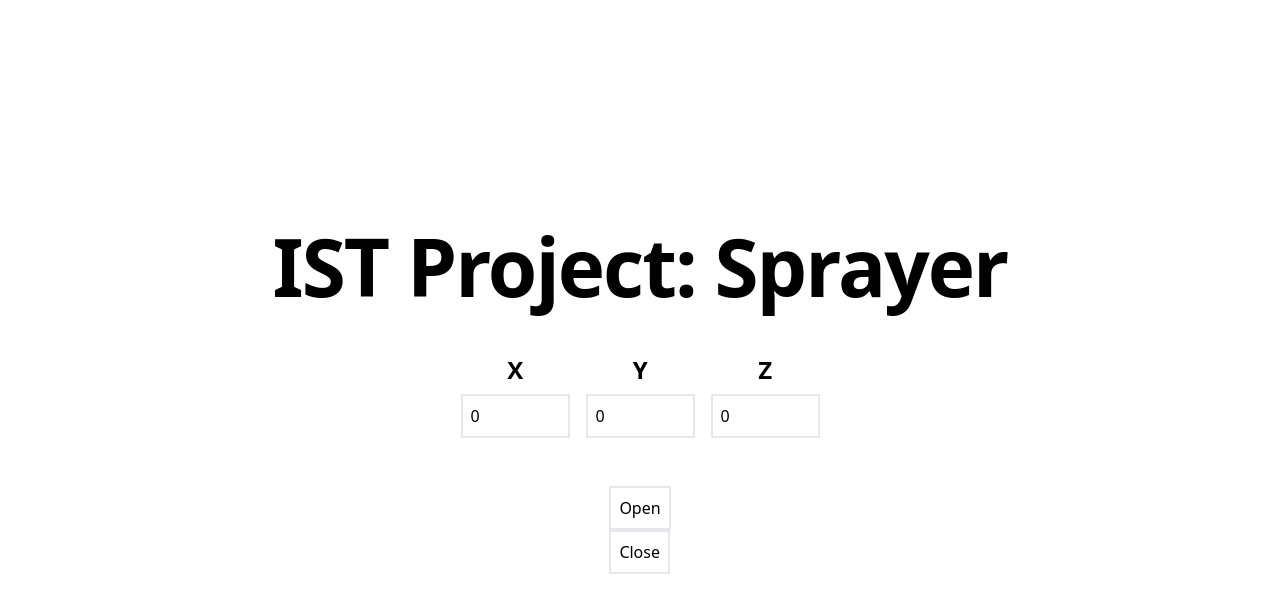
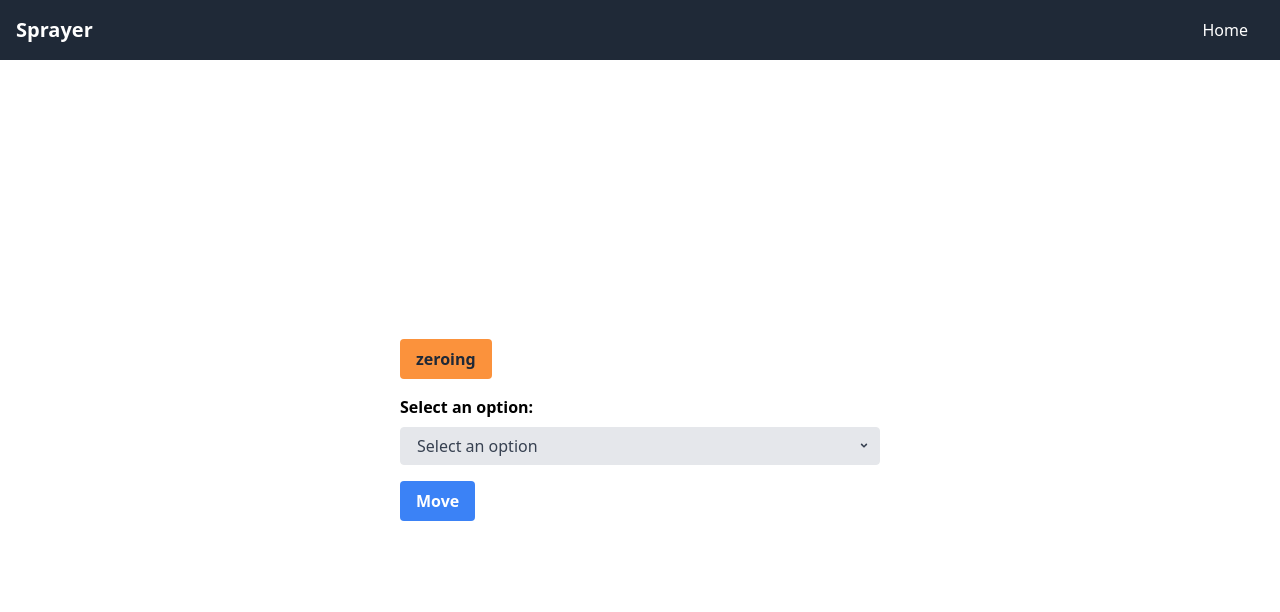
Before and after one commit to High-throughput-system-Ibanez-group/sprayer, a Next.js app in the folder web/: page / in a window 1280 px wide. Shown: the top 612 px of the page. Built offline with nearby package versions, Linux system fonts and the light colour scheme; no server answers.

Commit message:
Mega code, move x,y,z, zeroing, interface
Co-authored-by: Christian Callau <christian-callau@users.noreply.github.com>
Co-authored-by: Carlos Bertomeu <CarlosBM18@users.noreply.github.com>

```diff
--- a/web/src/pages/api/socket.ts
+++ b/web/src/pages/api/socket.ts
@@ -31,21 +31,17 @@ const SocketHandler = (req: NextApiRequest, res: NextApiResponseWithSocket) => {
        });
      });*/
     const serialPort = new SerialPort({
-      path: "/dev/tty.usbmodem11301",
+      path: "/dev/tty.usbmodem1301",
       baudRate: 9600,
     });
     io.on("connection", (socket) => {
-      socket.on("blink", (msg) => {
-        serialPort.write(`${msg}\n`, (err) => {
+      socket.on("command", (command: string) => {
+        serialPort.write(`${command}\n`, (err) => {
           if (err) {
             return console.log("Error on write: ", err?.message);
           }
         });
-        if (msg === "open") {
-          console.log("OPEN");
-        } else if (msg === "close") {
-          console.log("CLOSE");
-        }
+        console.log("Command: ", command);
       });
     });
   }
--- a/web/src/pages/index.tsx
+++ b/web/src/pages/index.tsx
@@ -1,11 +1,54 @@
 import { type NextPage } from "next";
 import Head from "next/head";
-import { useEffect } from "react";
+import { useEffect, useState } from "react";
 import { io, type Socket } from "socket.io-client";
 
 let socket: Socket;
 
+type MoveOptions = "X" | "Y" | "Z" | undefined;
+
 const Home: NextPage = () => {
+  const [selectedOption, setSelectedOption] = useState<MoveOptions>();
+
+  const handleOptionChange = (event: React.ChangeEvent<HTMLSelectElement>) => {
+    const MoveOption = event.target.value as MoveOptions;
+    const isMoveOption =
+      MoveOption === "X" || MoveOption === "Y" || MoveOption === "Z";
+    if (isMoveOption) {
+      setSelectedOption(MoveOption);
+    }
+  };
+
+  useEffect(() => {
+    void startSocket();
+  }, []);
+
+  const handleMoveClick = () => {
+    console.log("Move button clicked");
+
+    switch (selectedOption) {
+      case "X":
+        console.log("Move X");
+        socket.emit("command", "test:x");
+        break;
+      case "Y":
+        socket.emit("command", "test:y");
+        console.log("Move Y");
+        break;
+      case "Z":
+        socket.emit("command", "test:z");
+        console.log("Move Z");
+        break;
+      default:
+        console.log("No option selected");
+    }
+  };
+
+  const handleZeroingClick = () => {
+    console.log("ZeroingClick button clicked");
+    socket.emit("command", "zeroing");
+  };
+
   const startSocket = async () => {
     await fetch("/api/socket");
     socket = io();
@@ -15,20 +58,6 @@ const Home: NextPage = () => {
     });
   };
 
-  useEffect(() => {
-    void startSocket();
-  }, []);
-
-  const onOpen = () => {
-    console.log("Open");
-    socket.emit("blink", "open");
-  };
-
-  const onClose = () => {
-    console.log("Close");
-    socket.emit("blink", "close");
-  };
-
   return (
     <>
       <Head>
@@ -36,72 +65,62 @@ const Home: NextPage = () => {
         <meta name="description" content="Generated by create-t3-app" />
         <link rel="icon" href="/favicon.ico" />
       </Head>
-      <main className="flex min-h-screen flex-col items-center justify-center">
-        <div className="container flex flex-col items-center justify-center gap-12 px-4 py-16 ">
-          <h1 className="text-5xl font-extrabold tracking-tight text-black sm:text-[5rem]">
-            IST Project: Sprayer
-          </h1>
-          {/* Create three input fields, centered and with flex row with tailwind css for: control x, control y, control z */}
-          <div className="flex flex-row items-center justify-center gap-4">
-            <div className="flex flex-col items-center justify-center gap-2">
-              <label className="text-2xl font-bold tracking-tight text-black">
-                X
+      <main className="flex-1">
+        <div className="flex h-screen flex-col">
+          {/* Nav Bar */}
+          <nav className="flex items-center justify-between bg-gray-800 p-4 text-white">
+            <div className="text-xl font-bold">Sprayer</div>
+            <div className="flex">
+              <div className="mx-4 cursor-pointer">Home</div>
+            </div>
+          </nav>
+          {/* Content */}
+          <div className="flex flex-grow items-center justify-center">
+            <div className="w-full max-w-lg p-4">
+              <button
+                className="inline-flex cursor-pointer items-center rounded bg-orange-400 py-2 px-4 font-bold text-gray-800 hover:bg-orange-200"
+                onClick={handleZeroingClick}
+              >
+                zeroing
+              </button>
+              <div className="h-4" />
+              <label className="mb-2 block font-bold" htmlFor="option-select">
+                Select an option:
               </label>
-              <input
-                className="border-2 border-solid p-2 text-black"
-                type="number"
-                min="0"
-                max="100"
-                step="1"
-                defaultValue="0"
-              />
+              <div className="relative">
+                <select
+                  id="option-select"
+                  value={selectedOption}
+                  onChange={handleOptionChange}
+                  className="block w-full appearance-none rounded border border-gray-200 bg-gray-200 py-2 px-4 pr-8 leading-tight text-gray-700 focus:border-gray-500 focus:bg-white focus:outline-none"
+                >
+                  <option value="">Select an option</option>
+                  <option value="X">X</option>
+                  <option value="Y">Y</option>
+                  <option value="Z">Z</option>
+                </select>
+                <div className="pointer-events-none absolute inset-y-0 right-0 flex items-center px-2 text-gray-700">
+                  <svg
+                    className="h-4 w-4 fill-current"
+                    xmlns="http://www.w3.org/2000/svg"
+                    viewBox="0 0 20 20"
+                  >
+                    <path
+                      fillRule="evenodd"
+                      d="M6.293 7.293a1 1 0 011.414 0L10 9.586l2.293-2.293a1 1 0 011.414 1.414l-3 3a1 1 0 01-1.414 0l-3-3a1 1 0 010-1.414z"
+                      clipRule="evenodd"
+                    />
+                  </svg>
+                </div>
+              </div>
+              <button
+                className="mt-4 cursor-pointer rounded bg-blue-500 py-2 px-4 font-bold text-white hover:bg-blue-700"
+                onClick={handleMoveClick}
+                disabled={!selectedOption}
+              >
+                Move
+              </button>
             </div>
-            <div className="flex flex-col items-center justify-center gap-2">
-              <label className="text-2xl font-bold tracking-tight text-black">
-                Y
-              </label>
-              <input
-                className="border-2 border-solid p-2 text-black"
-                type="number"
-                min="0"
-                max="100"
-                step="1"
-                defaultValue="0"
-              />
-            </div>
-            <div className="flex flex-col items-center justify-center gap-2">
-              <label className="text-2xl font-bold tracking-tight text-black">
-                Z
-              </label>
-              <input
-                className="border-2 border-solid p-2 text-black"
-                type="number"
-                min="0"
-                max="100"
-                step="1"
-                defaultValue="0"
-              />
-            </div>
-          </div>
-
-          <div>
-            <button
-              className="border-2 border-solid p-2 text-black"
-              onClick={() => {
-                onOpen();
-              }}
-            >
-              Open
-            </button>
-            <div className="w-4"></div>
-            <button
-              className="border-2 border-solid p-2 text-black"
-              onClick={() => {
-                onClose();
-              }}
-            >
-              Close
-            </button>
           </div>
         </div>
       </main>
```
Also changed, not shown: 2 other files (tests, documents, lock files or other folders).
